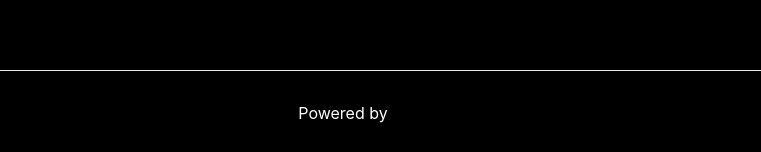
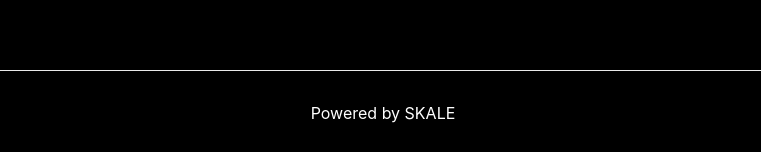
Before and after one commit to blockkart00/landing-page, a Next.js app: page / in a window 1280 px wide. Shown: the part 730-882 px from the top of the page, without its empty margins (257-1018 px from the left). Built offline with nearby package versions, Linux system fonts and the light colour scheme.

Commit message:
[Muskan] Updated Footer

```diff
--- a/pages/index.js
+++ b/pages/index.js
@@ -25,16 +25,7 @@
       </main>
 
       <footer className={styles.footer}>
-        <a
-          href="https://vercel.com?utm_source=create-next-app&utm_medium=default-template&utm_campaign=create-next-app"
-          target="_blank"
-          rel="noopener noreferrer"
-        >
-          Powered by{' '}
-          <span className={styles.logo}>
-            <Image src="/vercel.svg" alt="Vercel Logo" width={72} height={16} />
-          </span>
-        </a>
+          Powered by SKALE
       </footer>
     </div>
   )
```
